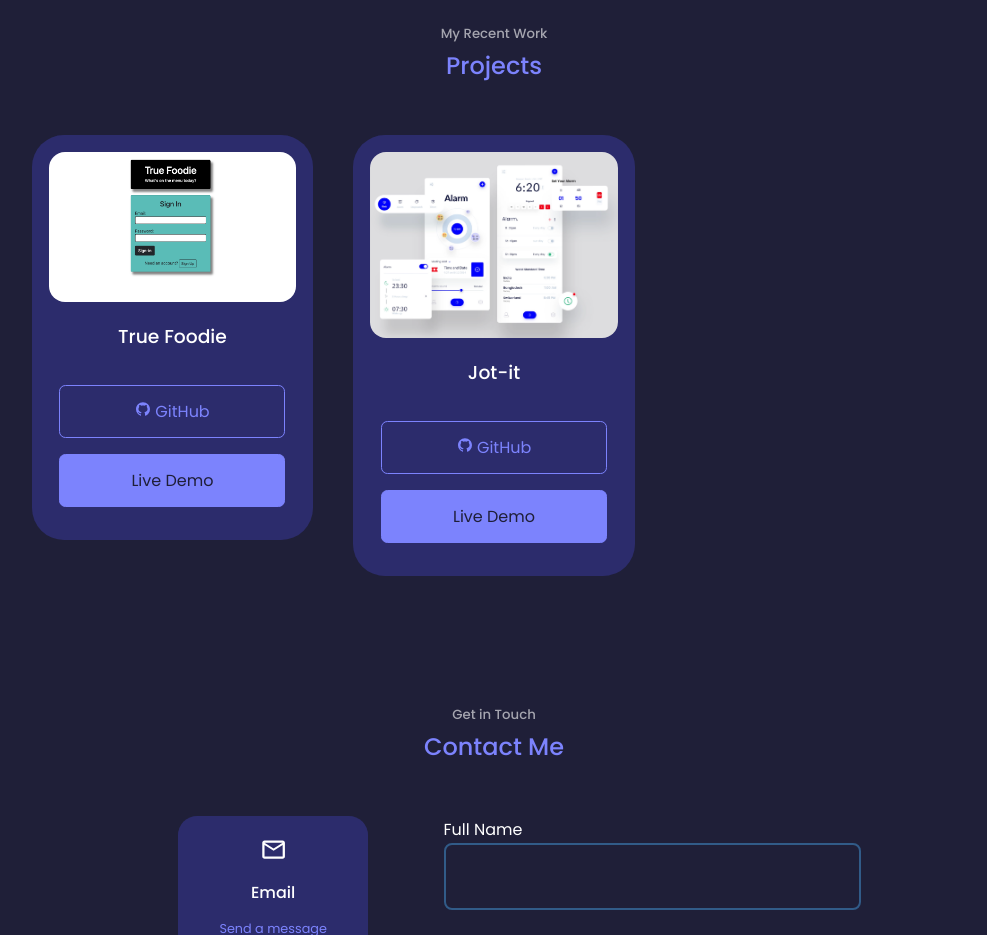
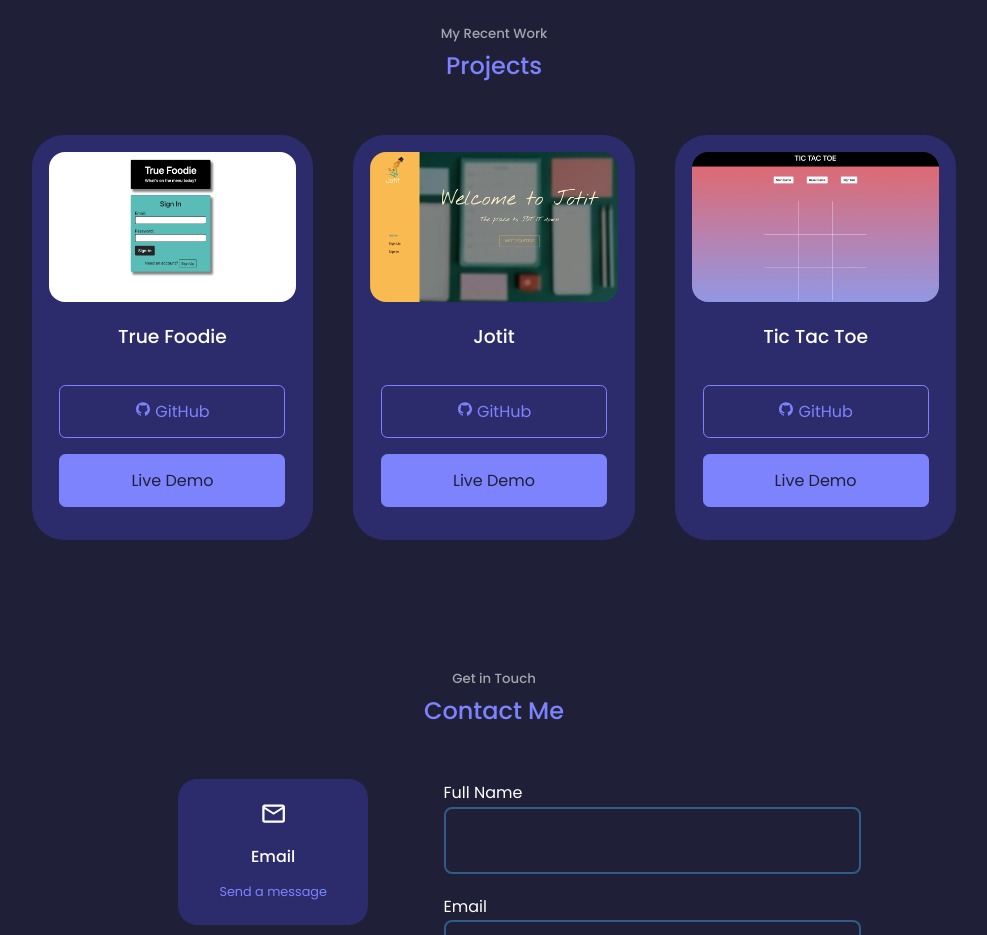
Before and after one commit to MDReed2/rcw-portfolio-react, a React (Create React App) app: page / in a window 1280 px wide. Shown: the part 2220-3155 px from the top of the page, without its empty margins (146-1133 px from the left). Built offline with nearby package versions, Linux system fonts and the light colour scheme.

Commit message:
Portfolio components update for projects and asset images

```diff
--- a/src/components/portfolio/Portfolio.jsx
+++ b/src/components/portfolio/Portfolio.jsx
@@ -3,7 +3,8 @@ import React from 'react'
 import './portfolio.scss'
 import { AiFillGithub } from 'react-icons/ai'
 import TRUEFOODIE from '../../assets/true-foodie.png'
-import JOTIT from '../../assets/project-img-example.png'
+import JOTIT from '../../assets/jotit.png'
+import TICTACTOE from '../../assets/tictactoe.png'
 // import CreatCTA from '../suggestions/create/CreatCTA'
 
 const data = [
@@ -17,9 +18,16 @@ const data = [
   {
     id: 2,
     image: JOTIT,
-    title: 'Jot-it',
+    title: 'Jotit',
     github: 'https://github.com/MDReed2/project-frontend',
     demo: 'https://house-slytherin.github.io/project-frontend/'
+  },
+  {
+    id: 3,
+    image: TICTACTOE,
+    title: 'Tic Tac Toe',
+    github: 'https://github.com/MDReed2/TicTacToe-Game',
+    demo: 'https://mdreed2.github.io/TicTacToe-Game/'
   }
 ]
 
```
Also changed, not shown: src/assets/jotit.png (added), src/assets/tictactoe.png (added).
